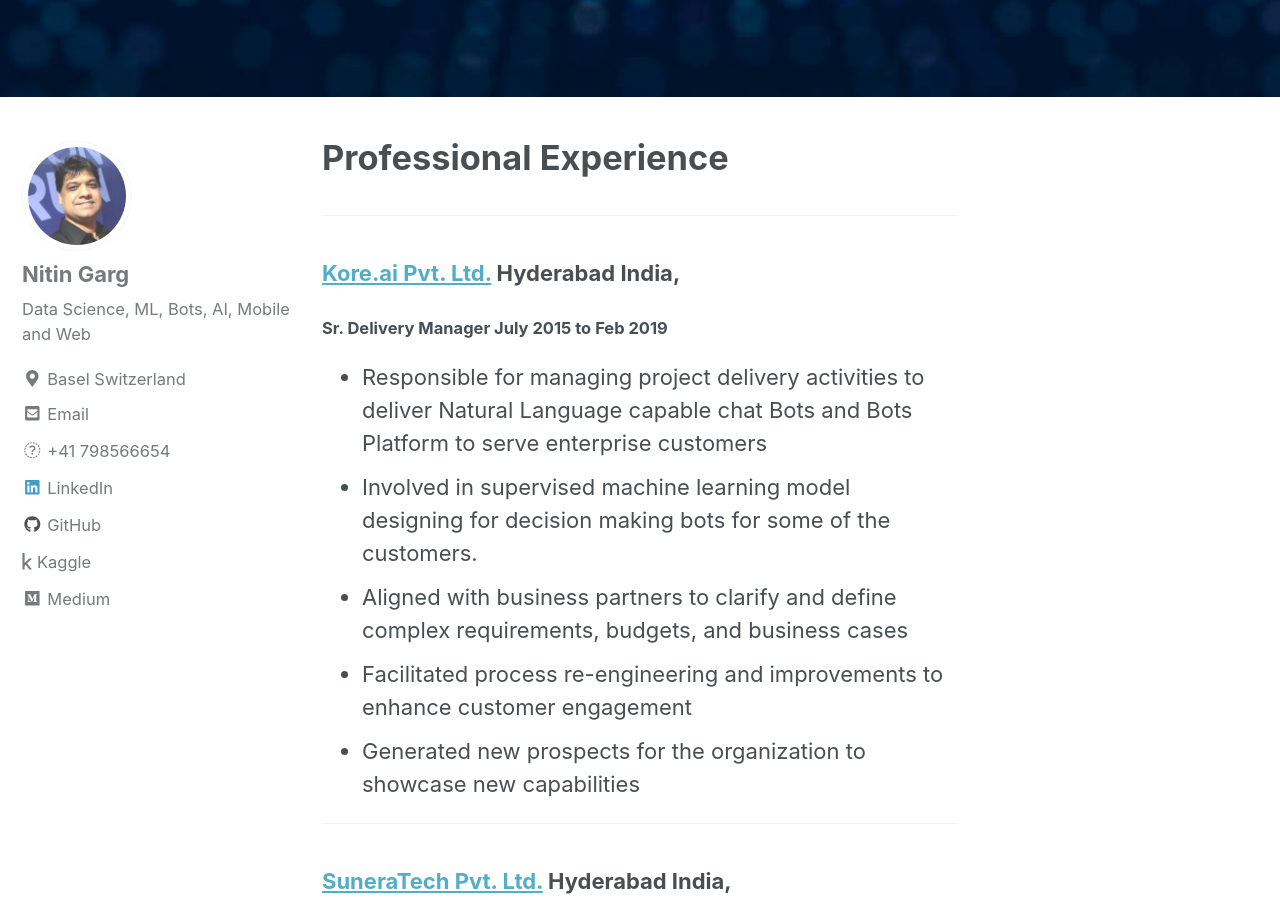
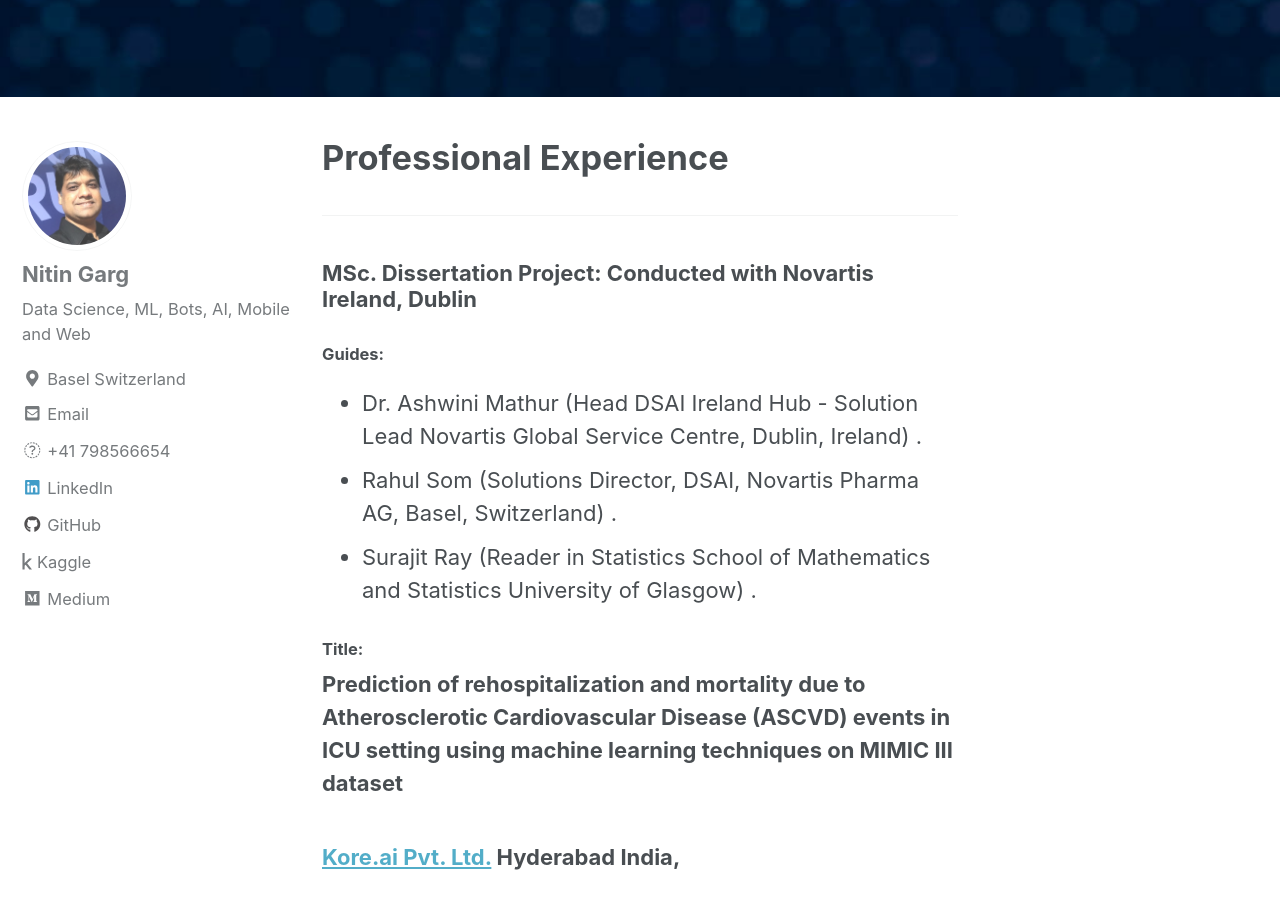
Before and after one commit to nitsg2530/nitsg2530.github.io, a Jekyll site: the page built from _pages/experience.md, in a window 1280 px wide and 900 px high, scrolled down 553 px. Built offline with Jekyll 4.4.1, drawn with Linux system fonts in a browser that asks for light colours; nearby versions of some CDN libraries.

Commit message:
Updated
updated

```diff
--- a/_pages/experience.md
+++ b/_pages/experience.md
@@ -6,6 +6,17 @@ header:
   image: "/images/Move.jpeg"
 ---
 ----
+
+### MSc. Dissertation Project: Conducted with Novartis Ireland, Dublin
+#### Guides:
+* Dr. Ashwini Mathur (Head DSAI Ireland Hub - Solution Lead Novartis Global Service Centre, Dublin, Ireland)   .
+* Rahul Som (Solutions Director, DSAI, Novartis Pharma AG, Basel, Switzerland)  .
+* Surajit Ray (Reader in Statistics School of Mathematics and Statistics University of Glasgow)  .
+
+#### Title:
+**Prediction of rehospitalization and mortality due to Atherosclerotic Cardiovascular Disease (ASCVD) events in ICU setting using machine learning techniques on MIMIC III dataset**
+
+
 ### [Kore.ai Pvt. Ltd.](https://www.kore.ai) Hyderabad India,
 
 #### Sr. Delivery Manager July 2015 to Feb 2019
```
Also changed, not shown: _pages/about.md (+1 -1 lines).
